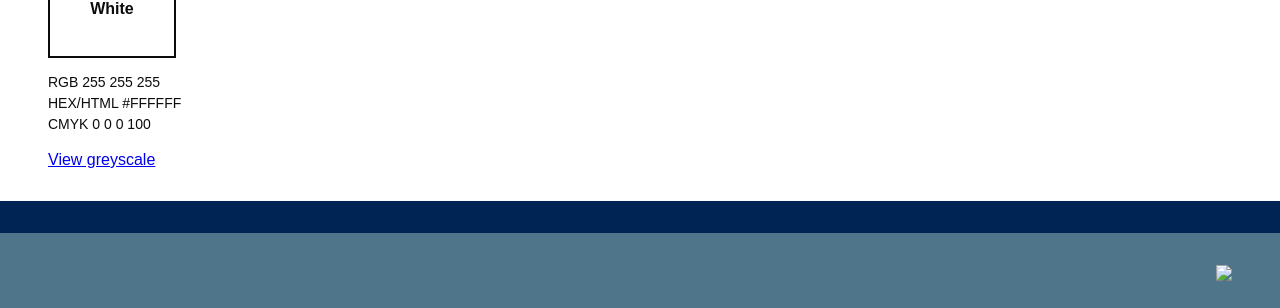
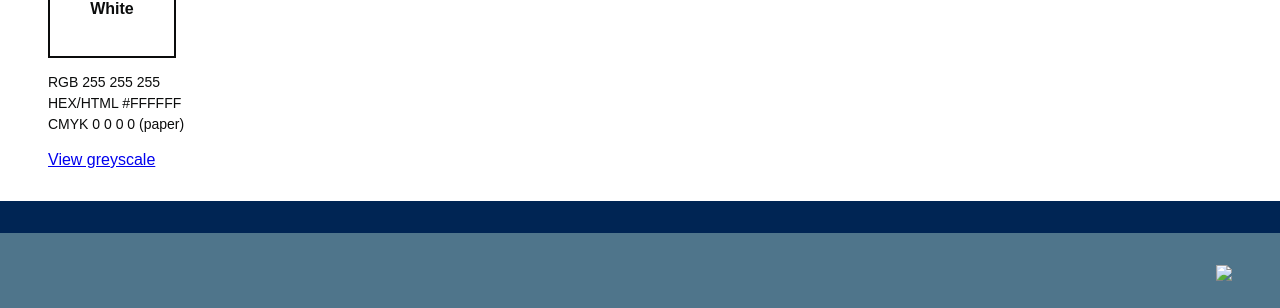
Before and after one commit to rothgov/design-manual, a Jekyll site: the page built from colours.html, in a window 1280 px wide and 900 px high, scrolled down 2277 px. Shown: the part 550-858 px from the top of the window. Built offline with Jekyll 4.4.1, drawn with Linux system fonts in a browser that asks for light colours; some web fonts are replaced.

Commit message:
Update colours.html

```diff
--- a/colours.html
+++ b/colours.html
@@ -112,7 +112,7 @@ layout: default
     <ul class="f6 list pl0 lh-copy">
       <li>RGB 255 255 255</li>
       <li>HEX/HTML #FFFFFF</li>
-      <li>CMYK 0 0 0 100</li>
+      <li>CMYK 0 0 0 0 (paper)</li>
     </ul>
     <p><a href="https://hihayk.github.io/scale/#4/4/80/80/0/0/20/20/7F7F7F/137/83/47">View greyscale</a></p>
   </div>
```
